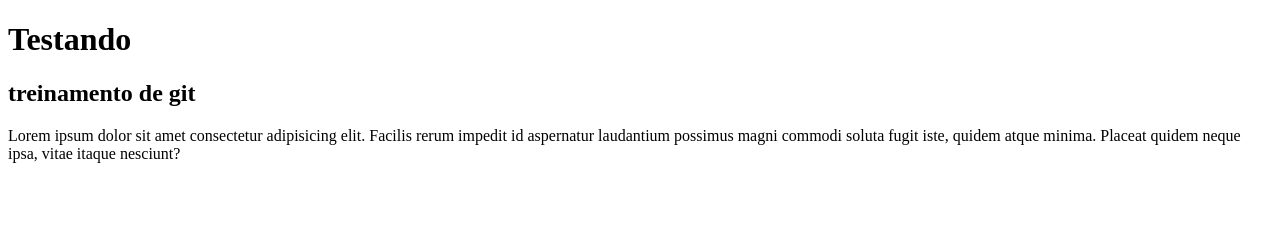
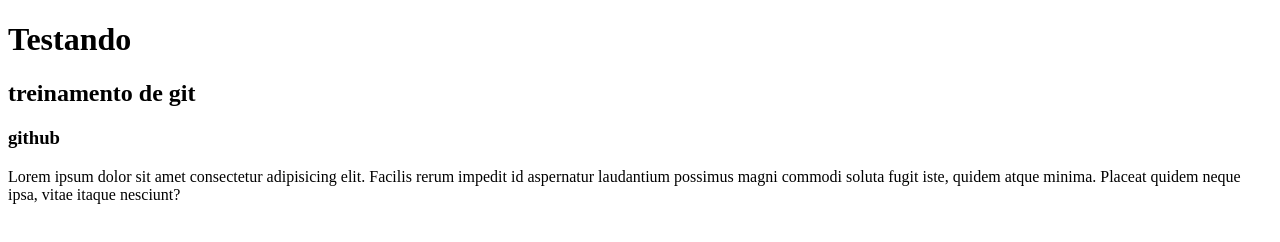
Before and after one commit to saulocarvalhodesenvolvedor/test-git, a plain HTML site: page index.html in a window 1280 px wide. Drawn offline with Linux system fonts and the light colour scheme.

Commit message:
add de subtítulo

```diff
--- a/index.html
+++ b/index.html
@@ -8,6 +8,7 @@
 <body>
     <h1>Testando</h1>
     <h2>treinamento de git</h2>
+    <h3>github</h3>
     <p>Lorem ipsum dolor sit amet consectetur adipisicing elit. Facilis rerum impedit id aspernatur laudantium possimus magni commodi soluta fugit iste, quidem atque minima. Placeat quidem neque ipsa, vitae itaque nesciunt?</p>
 
 </body>
```
